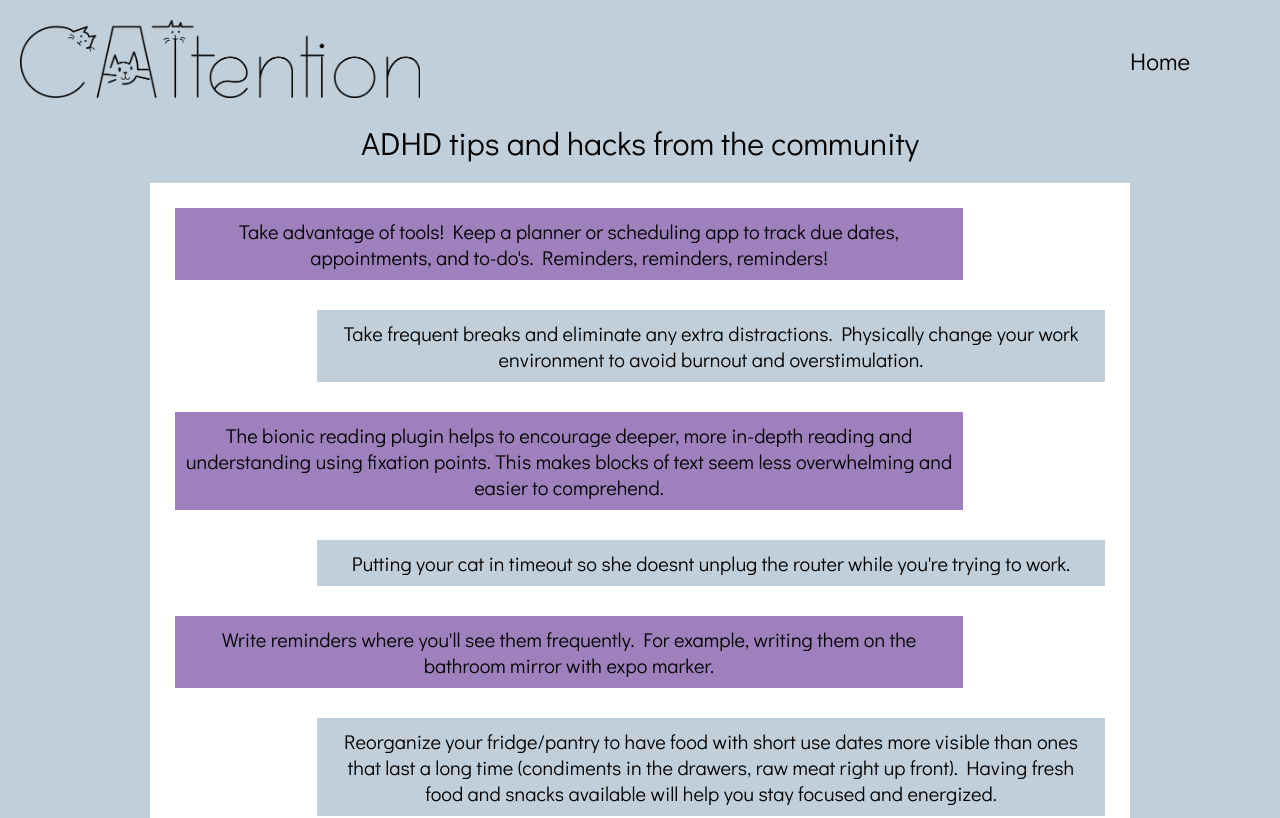
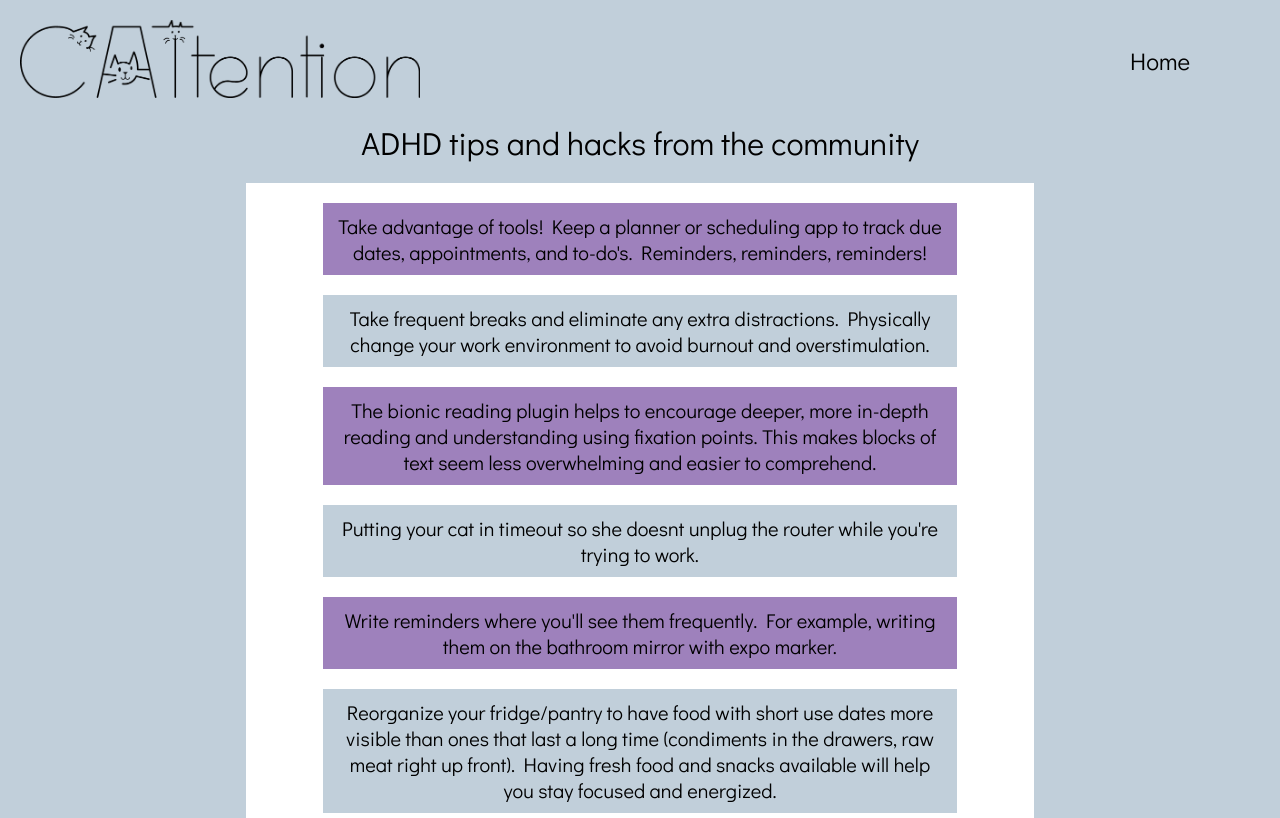
Before and after one commit to ewaltho/CATtention-front, a React (Create React App) app: page /community in a window 1280 px wide. Shown: the top 818 px of the page. Built offline with nearby package versions, Linux system fonts and the light colour scheme; no server answers.

Commit message:
removed alternating tips

```diff
--- a/src/assets/css/Community.css
+++ b/src/assets/css/Community.css
@@ -12,16 +12,18 @@ body {
     display: flex;
     flex-direction: column;
     margin: auto;
-    width: 75vw;
+    padding: 20px;
+    width: 60vw;
     background: white;
 }
 
 .tip {
     padding: 10px;
-    margin: 15px;
-    width: 50%;
+    margin: 10px auto 10px auto;
+    width: 80%;
     height: min-content;
     font-size: 20px;
+    text-align: center;
     word-wrap: break-word;
     transition: ease-in-out 0.7s;
     background-color: #9e81bc;
@@ -34,8 +36,6 @@ body {
 
 .tips>div:nth-child(even){
     background-color:#C1CFDA;
-    margin-left: auto;
-    text-align: right;
 }
 
 .tips>div:nth-child(even):hover{
@@ -54,13 +54,6 @@ body {
 
     .tips>div:nth-child(even){
         text-align: center;
-    }
-
-    .footer-content {
-       display: flex;
-       justify-content: center;
-       align-items: center;
-       width: 100%;
     }
 }
 
@@ -82,11 +75,4 @@ body {
         text-align: center;
         margin-bottom: 5px;
     }
-
-    .footer-content {
-       display: flex;
-       flex-direction: column;
-       justify-content: center;
-       align-items: center;
-    }
 }
```
